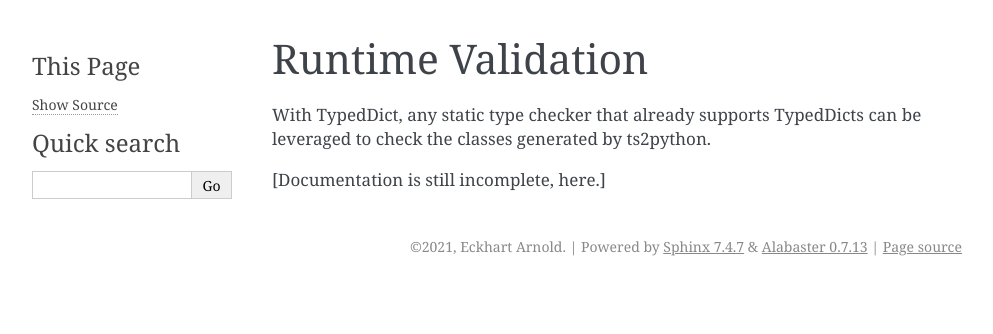
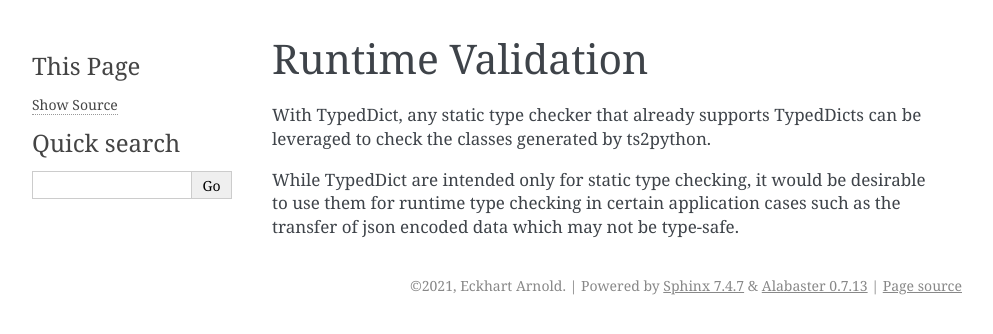
Before and after one commit to jecki/ts2python, a Sphinx documentation site: the page built from docs/Validation.rst, in a window 1280 px wide. Shown: the top 334 px of the page, without its empty margins (148-1141 px from the left). Built offline with Sphinx 7.4.7, drawn with Linux system fonts in a browser that asks for light colours.

Commit message:
bugfix: instance check with TypedDict not possible error

```diff
--- a/docs/Validation.rst
+++ b/docs/Validation.rst
@@ -5,4 +5,7 @@ With TypedDict, any static type checker that already supports
 TypedDicts can be leveraged to check the classes generated
 by ts2python.
 
-[Documentation is still incomplete, here.]
+While TypedDict are intended only for static type checking,
+it would be desirable to use them for runtime type checking
+in certain application cases such as the transfer of json
+encoded data which may not be type-safe.
--- a/pyproject.toml
+++ b/pyproject.toml
@@ -1,6 +1,6 @@
 [tool.poetry]
 name = "ts2python"
-version = "0.5"
+version = "0.6"
 description = "Python-Interoperability for Typescript-Interfaces"
 
 license = "Apache-2.0"
```
